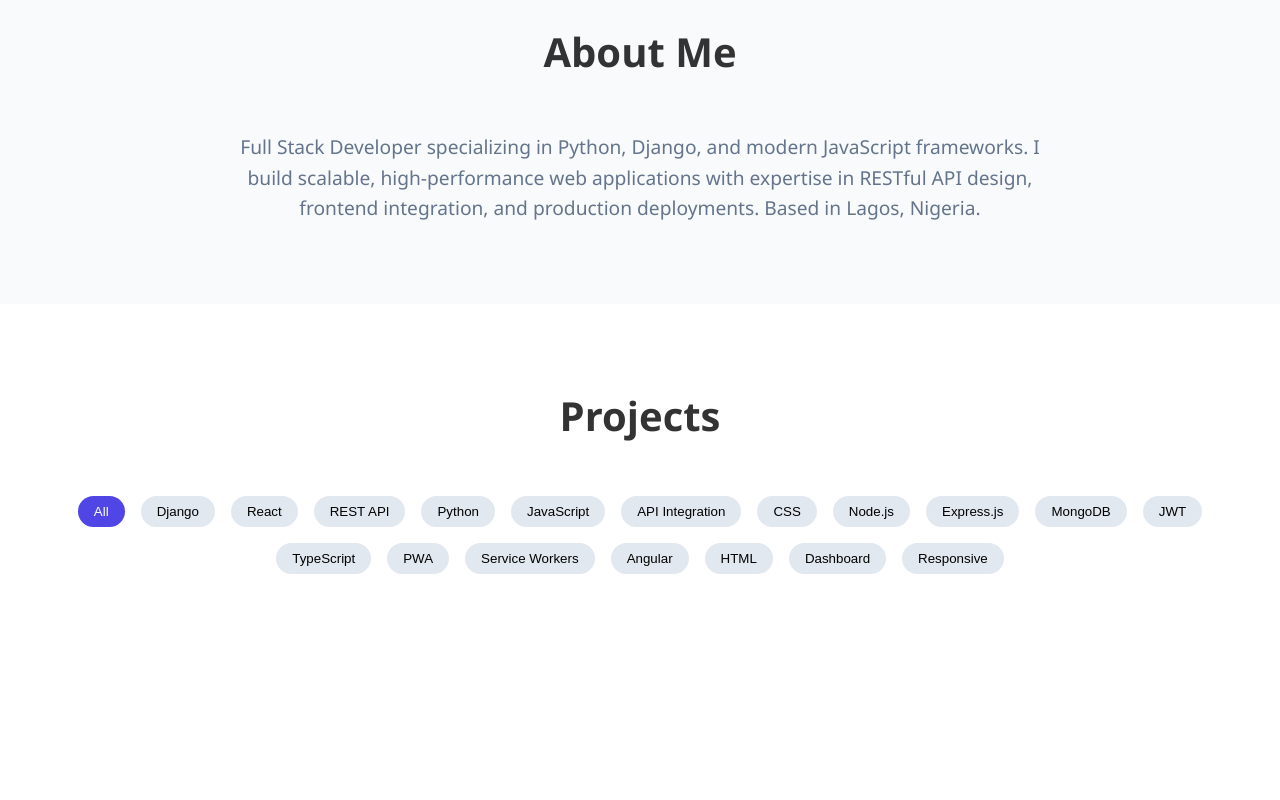
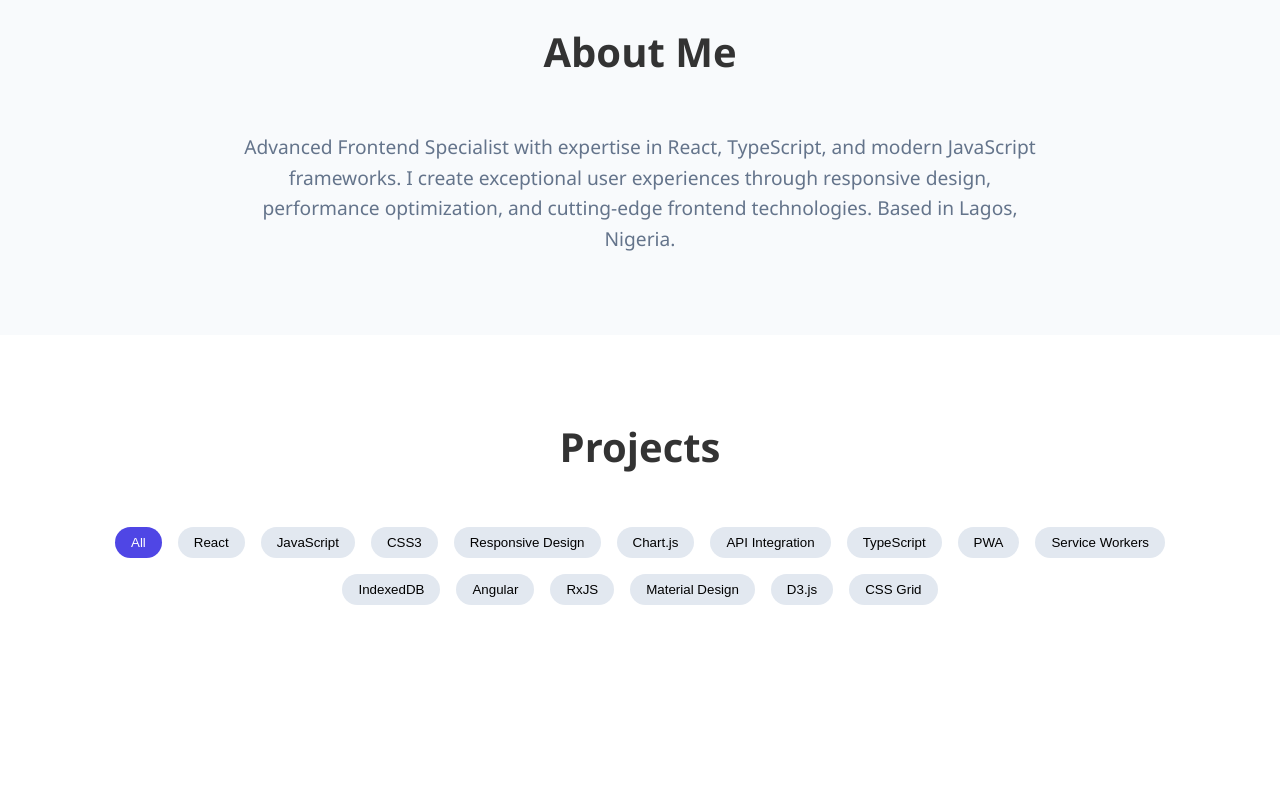
Before and after one commit to stopitmane/assignment1, a website with bundled scripts: page index.html in a window 1280 px wide. Shown: the part 860-1660 px from the top of the page. Built offline with nearby package versions, Linux system fonts and the light colour scheme.

Commit message:
Update portfolio to reflect Advanced Frontend Specialist role with enhanced project descriptions

```diff
--- a/index.html
+++ b/index.html
@@ -9,7 +9,7 @@
 <body>
     <nav class="navbar">
         <div class="nav-container">
-            <h1 class="nav-logo">ATJ</h1>
+            <h1 class="nav-logo">groovyjwttp</h1>
             <ul class="nav-menu">
                 <li><a href="#home" class="nav-link">Home</a></li>
                 <li><a href="#about" class="nav-link">About</a></li>
@@ -23,7 +23,7 @@
         <section id="home" class="hero">
             <div class="hero-content">
                 <h1 class="hero-title">Hello, I'm <span class="highlight">Ajayi Taiwo John</span></h1>
-                <p class="hero-subtitle">Full Stack Developer | Python & Django Specialist</p>
+                <p class="hero-subtitle">Advanced Frontend Specialist | React & TypeScript Expert</p>
                 <button class="cta-button" id="ctaButton">View My Work</button>
             </div>
         </section>
@@ -31,7 +31,7 @@
         <section id="about" class="about">
             <div class="container">
                 <h2>About Me</h2>
-                <p>Full Stack Developer specializing in Python, Django, and modern JavaScript frameworks. I build scalable, high-performance web applications with expertise in RESTful API design, frontend integration, and production deployments. Based in Lagos, Nigeria.</p>
+                <p>Advanced Frontend Specialist with expertise in React, TypeScript, and modern JavaScript frameworks. I create exceptional user experiences through responsive design, performance optimization, and cutting-edge frontend technologies. Based in Lagos, Nigeria.</p>
             </div>
         </section>
 
@@ -62,7 +62,7 @@
             <div class="footer-content">
                 <div class="footer-info">
                     <h3>Ajayi Taiwo John</h3>
-                    <p>Full Stack Developer | Lagos, Nigeria</p>
+                    <p>Advanced Frontend Specialist | Lagos, Nigeria</p>
                 </div>
                 <div class="footer-links">
                     <a href="mailto:ajayijohn19999@gmail.com" class="footer-link">
--- a/src/components/portfolio.ts
+++ b/src/components/portfolio.ts
@@ -13,8 +13,8 @@ export class Portfolio {
         {
             id: 1,
             title: "Freshcart E-Commerce",
-            description: "E-commerce web app using Django REST API and React for seamless shopping experience",
-            technologies: ["Django", "React", "REST API", "Python"],
+            description: "Modern e-commerce frontend with React, featuring responsive design and seamless user experience",
+            technologies: ["React", "JavaScript", "CSS3", "Responsive Design"],
             image: "https://via.placeholder.com/300x200/4f46e5/ffffff?text=Freshcart",
             demoUrl: "https://freshcart-candy-com.vercel.app/",
             githubUrl: "https://github.com/stopitmane"
@@ -22,26 +22,26 @@ export class Portfolio {
         {
             id: 2,
             title: "Crypto Tracker",
-            description: "Real-time cryptocurrency tracker using CoinGecko API and React",
-            technologies: ["React", "JavaScript", "API Integration", "CSS"],
+            description: "Real-time cryptocurrency dashboard with advanced React hooks, state management, and responsive charts",
+            technologies: ["React", "JavaScript", "Chart.js", "API Integration"],
             image: "https://via.placeholder.com/300x200/059669/ffffff?text=Crypto+Tracker",
             demoUrl: "https://crypto-tracker-wttp.vercel.app/",
             githubUrl: "https://github.com/stopitmane"
         },
         {
             id: 3,
-            title: "Blog Platform Backend",
-            description: "RESTful backend API built with Node.js and Express.js for managing blog posts, users, and comments",
-            technologies: ["Node.js", "Express.js", "MongoDB", "JWT"],
-            image: "https://via.placeholder.com/300x200/dc2626/ffffff?text=Blog+API",
+            title: "Book Review Platform",
+            description: "Interactive book review platform with modern UI/UX, featuring dynamic content and user authentication",
+            technologies: ["React", "CSS3", "JavaScript", "Responsive Design"],
+            image: "https://via.placeholder.com/300x200/dc2626/ffffff?text=Book+Reviews",
             demoUrl: "https://express-book-reviews-teal.vercel.app/",
             githubUrl: "https://github.com/stopitmane/blog-platform-backend.git"
         },
         {
             id: 4,
             title: "Progressive Web App",
-            description: "PWA built with Django REST API and TypeScript, featuring offline support and task synchronization",
-            technologies: ["Django", "TypeScript", "PWA", "Service Workers"],
+            description: "Advanced PWA with TypeScript, featuring offline-first architecture, service workers, and modern web APIs",
+            technologies: ["TypeScript", "PWA", "Service Workers", "IndexedDB"],
             image: "https://via.placeholder.com/300x200/7c3aed/ffffff?text=PWA",
             demoUrl: "https://pwa-task-9.vercel.app/",
             githubUrl: "https://github.com/stopitmane"
@@ -49,8 +49,8 @@ export class Portfolio {
         {
             id: 5,
             title: "CV Builder App",
-            description: "Single-page CV Builder web app using Angular and TypeScript",
-            technologies: ["Angular", "TypeScript", "CSS", "HTML"],
+            description: "Dynamic CV builder with Angular, featuring real-time preview, drag-and-drop interface, and PDF export",
+            technologies: ["Angular", "TypeScript", "RxJS", "Material Design"],
             image: "https://via.placeholder.com/300x200/f59e0b/ffffff?text=CV+Builder",
             demoUrl: "https://cv-app-one-sable.vercel.app/",
             githubUrl: "https://github.com/stopitmane"
@@ -58,8 +58,8 @@ export class Portfolio {
         {
             id: 6,
             title: "Product Dashboard",
-            description: "E-commerce dashboard built with responsive design and TypeScript for seamless shopping experience",
-            technologies: ["TypeScript", "React", "Dashboard", "Responsive"],
+            description: "Advanced analytics dashboard with React and TypeScript, featuring data visualization and interactive charts",
+            technologies: ["React", "TypeScript", "D3.js", "CSS Grid"],
             image: "https://via.placeholder.com/300x200/10b981/ffffff?text=Dashboard",
             demoUrl: "https://product-dashboard-task-drab.vercel.app/",
             githubUrl: "https://github.com/stopitmane"
```
Also changed, not shown: README.md, dist/components/portfolio.js, 1 other file.
